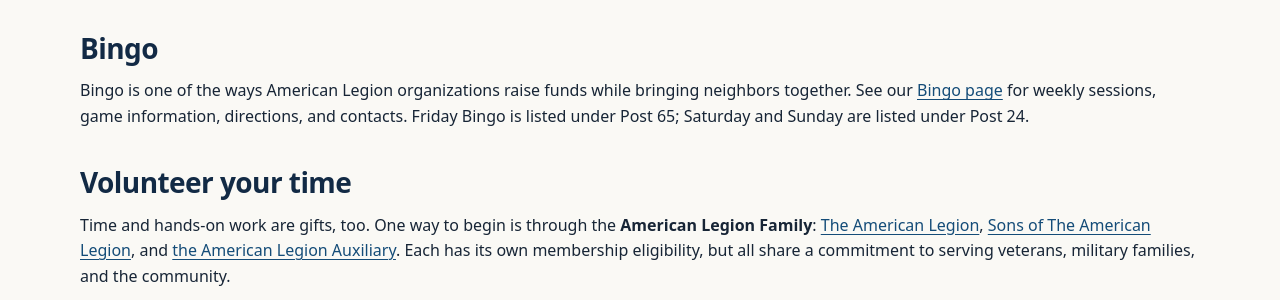
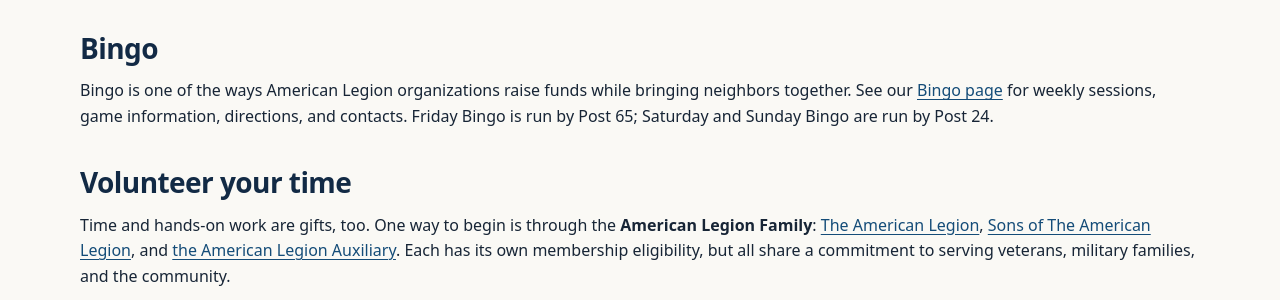
Before and after one commit to SPIERS-DENNIS-POST/spiers-dennis-post.github.io, a Jekyll site: the page built from donate/index.md, in a window 1280 px wide and 900 px high. Shown: the part 276-576 px from the top of the window. Built offline with Jekyll 4.4.1, drawn with Linux system fonts in a browser that asks for light colours.

Commit message:
Use direct Bingo Post attribution on Donate page

```diff
--- a/donate/index.md
+++ b/donate/index.md
@@ -18,7 +18,7 @@
 # Support Post 24
 Spiers-Dennis Post No. 24 brings veterans together, remembers those who served, and provides a place for fellowship and community. Money, materials, and practical assistance all help sustain that work.
 ## Bingo
-Bingo is one of the ways American Legion organizations raise funds while bringing neighbors together. See our [Bingo page]({{ '/donate/bingo/' | relative_url }}) for weekly sessions, game information, directions, and contacts. Friday Bingo is listed under Post 65; Saturday and Sunday are listed under Post 24.
+Bingo is one of the ways American Legion organizations raise funds while bringing neighbors together. See our [Bingo page]({{ '/donate/bingo/' | relative_url }}) for weekly sessions, game information, directions, and contacts. Friday Bingo is run by Post 65; Saturday and Sunday Bingo are run by Post 24.
 ## Volunteer your time
 Time and hands-on work are gifts, too. One way to begin is through the **American Legion Family**: <a href="{{ '/membership/' | relative_url }}">The American Legion</a>, <a href="https://www.legion.org/about/american-legion-family/sons-of-the-american-legion">Sons of The American Legion</a>, and <a href="https://www.legion-aux.org/">the American Legion Auxiliary</a>. Each has its own membership eligibility, but all share a commitment to serving veterans, military families, and the community.
 
```
